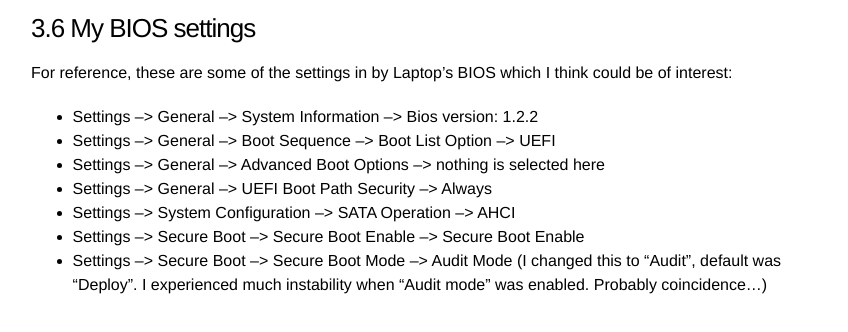
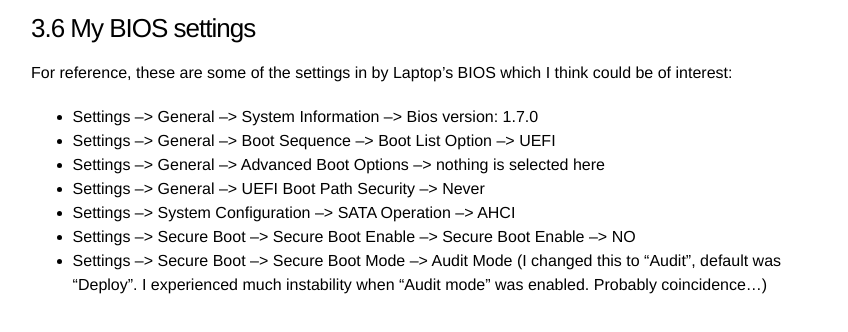
Before and after one commit to jewirth/jewirth.github.io, a Jekyll site: the page built from _posts/2018-07-25-Linux-Mint-19-on-Dell-XPS-15-9570-(2018).markdown, in a window 1280 px wide and 900 px high, scrolled down 4047 px. Shown: the part 425-757 px from the top of the window, without its empty margins (209-1057 px from the left). Built offline with Jekyll 4.4.1, drawn with Linux system fonts in a browser that asks for light colours.

Commit message:
Update 2018-07-25-Linux-Mint-19-on-Dell-XPS-15-9570-(2018).markdown

```diff
--- a/_posts/2018-07-25-Linux-Mint-19-on-Dell-XPS-15-9570-(2018).markdown
+++ b/_posts/2018-07-25-Linux-Mint-19-on-Dell-XPS-15-9570-(2018).markdown
@@ -124,12 +124,12 @@
 
 ## 3.6 My BIOS settings
 For reference, these are some of the settings in by Laptop's BIOS which I think could be of interest:
-- Settings --> General --> System Information --> Bios version: 1.2.2
+- Settings --> General --> System Information --> Bios version: 1.7.0
 - Settings --> General --> Boot Sequence --> Boot List Option --> UEFI
 - Settings --> General --> Advanced Boot Options --> nothing is selected here
-- Settings --> General --> UEFI Boot Path Security --> Always
+- Settings --> General --> UEFI Boot Path Security --> Never
 - Settings --> System Configuration --> SATA Operation --> AHCI
-- Settings --> Secure Boot --> Secure Boot Enable --> Secure Boot Enable
+- Settings --> Secure Boot --> Secure Boot Enable --> Secure Boot Enable --> NO
 - Settings --> Secure Boot --> Secure Boot Mode --> Audit Mode (I changed this to "Audit", default was "Deploy". I experienced much instability when "Audit mode" was enabled. Probably coincidence...)
 
 ## Please drop me a line if you tried these steps. Was it useful? Did you find a better way?
```
